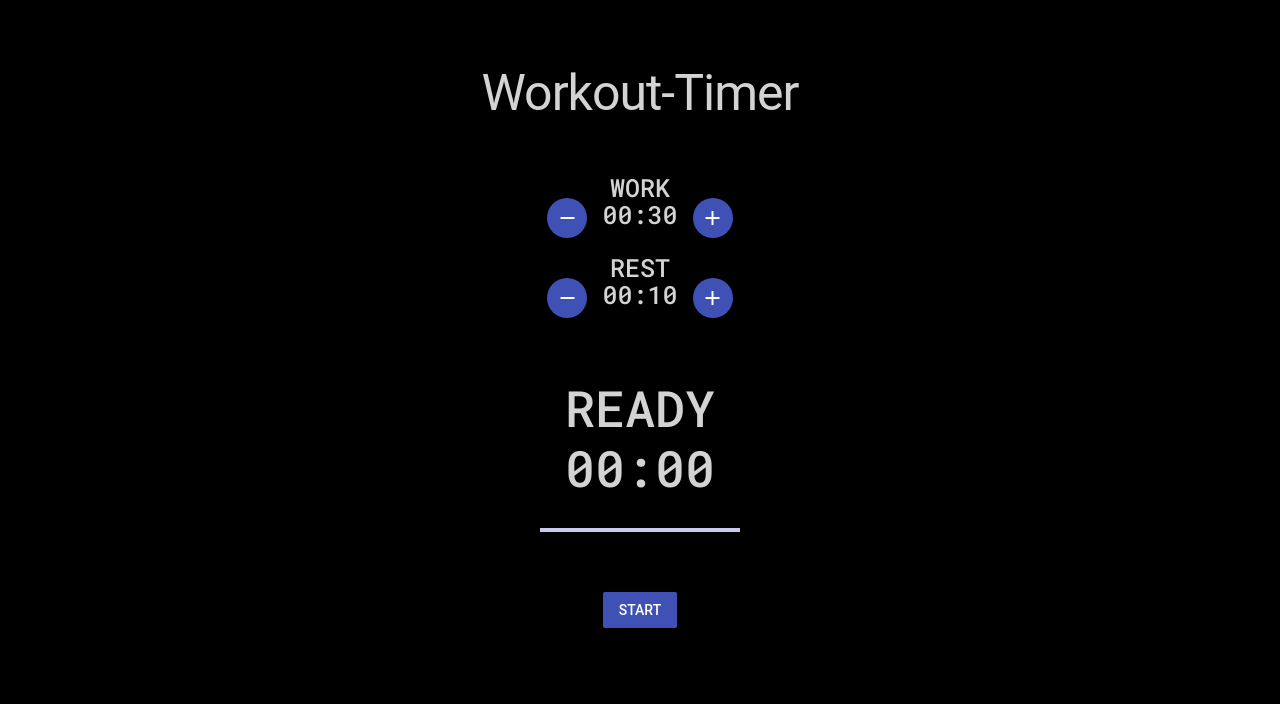
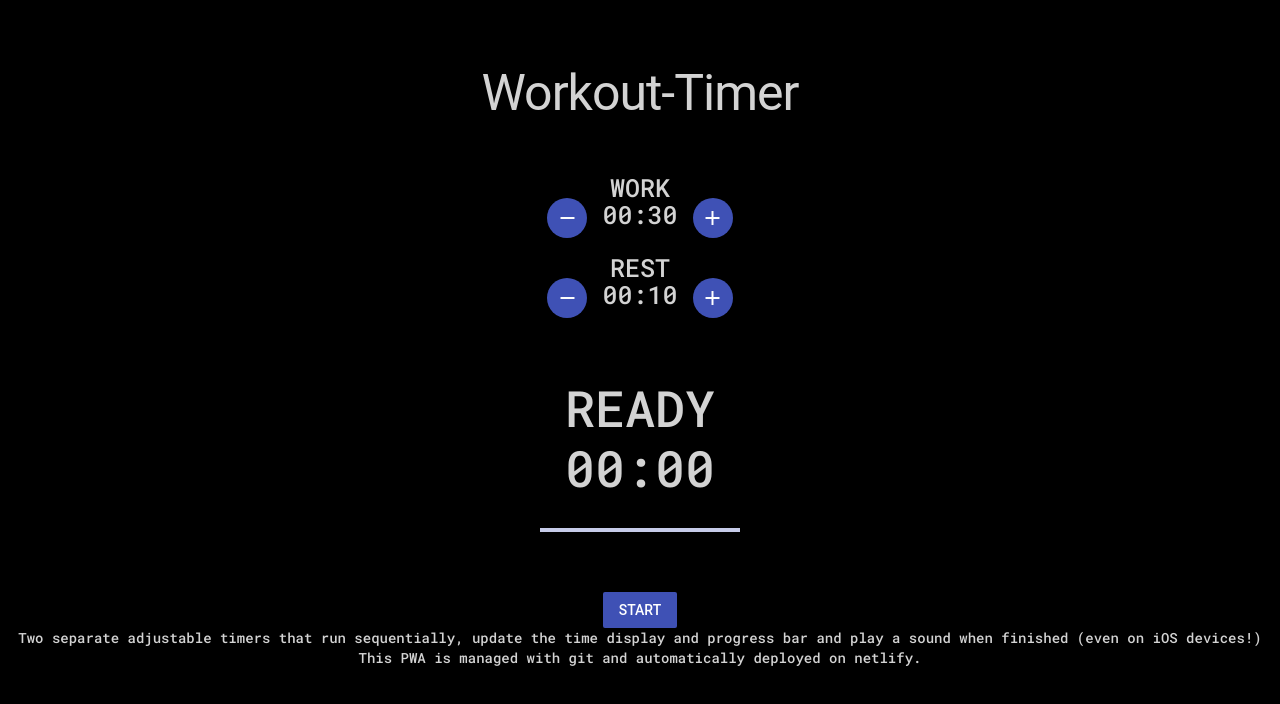
Before and after one commit to gcode-de/workout-timer, a plain HTML site: page index.html in a window 1280 px wide. Drawn offline with nearby package versions, Linux system fonts and the light colour scheme.

Commit message:
added comments

```diff
--- a/index.html
+++ b/index.html
@@ -250,6 +250,9 @@
                 Start
             </button>
         </div>
+        Two separate adjustable timers that run sequentially, update the time display and progress bar and play a sound
+        when finished (even on iOS devices!)<br>
+        This PWA is managed with git and automatically deployed on netlify.
     </div>
 
 </body>
```
